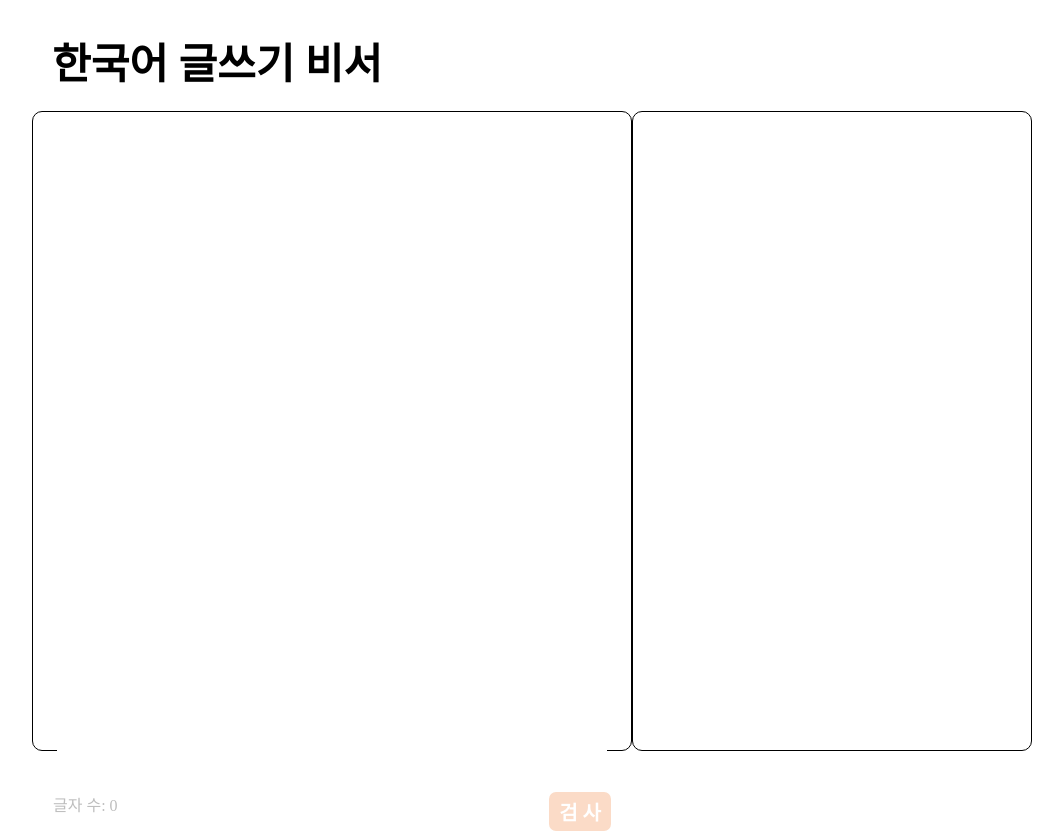
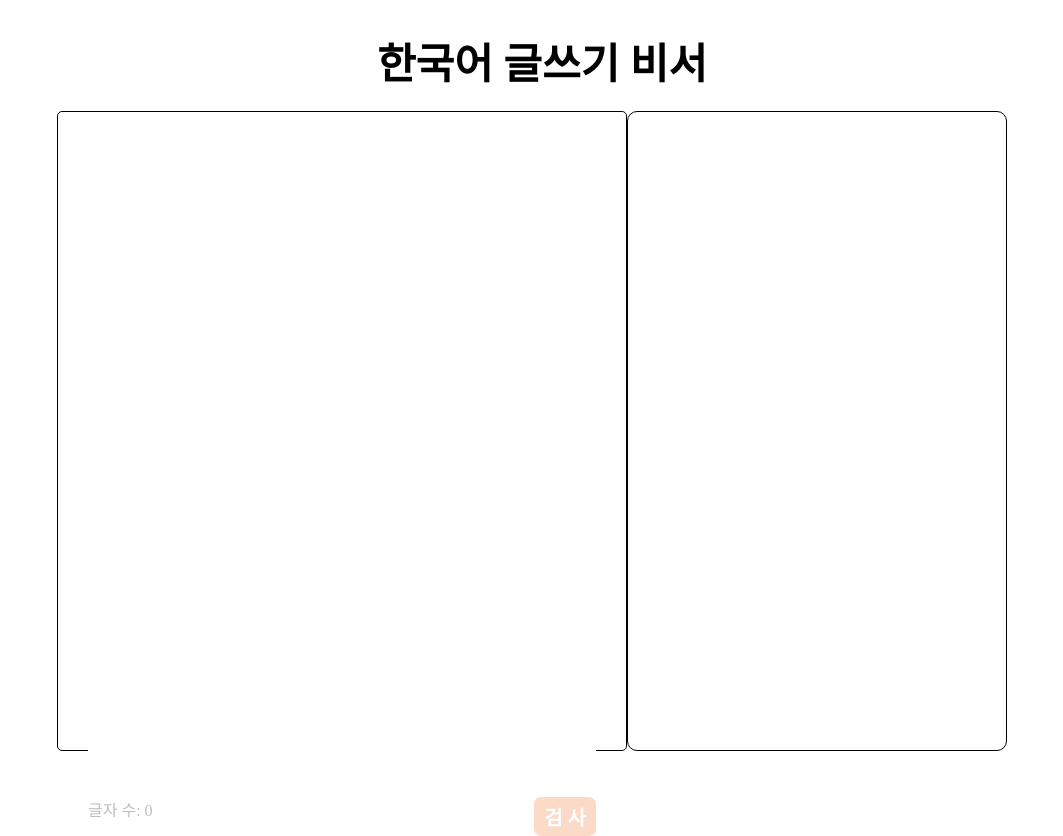
Before and after one commit to jhdgo1225/startup-project, a Django app: page / in a window 1280 px wide. Shown: the whole page, without its empty margins (108-1171 px from the left). Run offline with Django 4.2, Linux system fonts and the light colour scheme.

Commit message:
A part of css problem is complete

```diff
--- a/Startup_Project/settings.py
+++ b/Startup_Project/settings.py
@@ -120,10 +120,10 @@ USE_TZ = True
 STATIC_URL = '/static/'
 
 STATICFILES_DIRS = [
-    os.path.join("/Startup_Project/", 'lunchmate', 'static')
+    os.path.join(BASE_DIR, 'lunchmate', 'static')
 ]
 
-STATIC_ROOT = os.path.join("/Startup_Project/", 'static')
+STATIC_ROOT = os.path.join(BASE_DIR, 'static')
 
 # Default primary key field type
 # https://docs.djangoproject.com/en/4.2/ref/settings/#default-auto-field
--- /dev/null
+++ b/Startup_Project/static/startup-project/media/desktop.css
@@ -0,0 +1,60 @@
+header {
+  width: 1200px;
+}
+
+header h1 {
+  font-size: 42px;
+  margin-top: 30px;
+  margin-left: 20px;
+}
+
+main {
+  width: 1200px;
+  height: 80%;
+  margin: 20px 30px 30px 30px;
+}
+
+section {
+  display: flex;
+  width: 100%;
+  height: 100%;
+}
+
+article {
+  height: 100%;
+  border: 1px black solid;
+  border-radius: 10px;
+}
+
+#writing-contents {
+  display: flex;
+  flex-direction: column;
+  width: 60%;
+  padding: 20px 30px;
+}
+
+#reading-results {
+  width: 40%;
+}
+
+#real-writing-zone {
+  display: flex;
+  justify-content: center;
+  margin-top: 20px;
+}
+
+#real-writing-zone > textarea {
+  width: 680px;
+  height: 625px;
+  font-size: 18px;
+}
+
+#check-block {
+  display: flex;
+  justify-content: space-between;
+  margin-top: 20px;
+}
+
+#contents-check {
+  font-size: 20px;
+}
--- /dev/null
+++ b/Startup_Project/static/startup-project/media/mobile_horizontal_screen.css
@@ -0,0 +1,53 @@
+header {
+  width: 520px;
+}
+
+header h1 {
+  text-align: center;
+  font-size: 32px;
+  margin-top: 16px;
+}
+
+main {
+  width: 520px;
+  margin: 20px 30px 30px 30px;
+}
+
+#writing-contents {
+  border: 1px solid black;
+  border-radius: 5px;
+  padding: 20px 30px;
+}
+
+#real-writing-zone > textarea {
+  font-size: 18px;
+  width: 100%;
+  height: 520px;
+}
+
+#check-block {
+  display: flex;
+  justify-content: space-between;
+  margin-top: 20px;
+}
+
+#contents-check {
+  font-size: 20px;
+}
+
+#mato {
+  text-align: center;
+}
+
+.mobile-and-tablet-only {
+  background: none;
+  font-size: 20px;
+  border: 2px #8e0023 solid;
+  border-radius: 20px;
+  padding: 6px 15px;
+  margin-top: 30px;
+}
+
+.mobile-and-tablet-only:hover {
+  background: #f4f4f4;
+}
--- /dev/null
+++ b/Startup_Project/static/startup-project/media/mobile_vertical_screen.css
@@ -0,0 +1,53 @@
+header {
+  width: 100%;
+}
+
+header h1 {
+  text-align: center;
+  font-size: 32px;
+  margin-top: 16px;
+}
+
+main {
+  width: 400px;
+  margin: 20px 30px 30px 30px;
+}
+
+#writing-contents {
+  border: 1px solid black;
+  border-radius: 5px;
+  padding: 20px 30px;
+}
+
+#real-writing-zone > textarea {
+  font-size: 18px;
+  width: 100%;
+  height: 450px;
+}
+
+#check-block {
+  display: flex;
+  justify-content: space-between;
+  margin-top: 20px;
+}
+
+#contents-check {
+  font-size: 20px;
+}
+
+#mato {
+  text-align: center;
+}
+
+.mobile-and-tablet-only {
+  background: none;
+  font-size: 20px;
+  border: 2px #8e0023 solid;
+  border-radius: 20px;
+  padding: 6px 15px;
+  margin-top: 30px;
+}
+
+.mobile-and-tablet-only:hover {
+  background: #f4f4f4;
+}
--- /dev/null
+++ b/Startup_Project/static/startup-project/media/tablet_horizontal_screen.css
@@ -0,0 +1,60 @@
+header {
+  width: 950px;
+}
+
+header h1 {
+  font-size: 42px;
+  margin-top: 30px;
+  margin-left: 20px;
+}
+
+main {
+  width: 950px;
+  height: 80%;
+  margin: 20px 30px 30px 30px;
+}
+
+section {
+  display: flex;
+  width: 100%;
+  height: 100%;
+}
+
+article {
+  height: 100%;
+  border: 1px black solid;
+  border-radius: 10px;
+}
+
+#writing-contents {
+  display: flex;
+  flex-direction: column;
+  width: 60%;
+  padding: 20px 30px;
+}
+
+#reading-results {
+  width: 40%;
+}
+
+#real-writing-zone {
+  display: flex;
+  justify-content: center;
+  margin-top: 20px;
+}
+
+#real-writing-zone > textarea {
+  width: 550px;
+  height: 625px;
+  font-size: 18px;
+}
+
+#check-block {
+  display: flex;
+  justify-content: space-between;
+  margin-top: 20px;
+}
+
+#contents-check {
+  font-size: 20px;
+}
--- /dev/null
+++ b/Startup_Project/static/startup-project/media/tablet_vertical_screen.css
@@ -0,0 +1,54 @@
+header {
+  width: 680px;
+}
+
+header h1 {
+  text-align: center;
+  font-size: 36px;
+  margin-top: 20px;
+  margin-left: 20px;
+}
+
+main {
+  width: 680px;
+  margin: 20px 30px 30px 30px;
+}
+
+#writing-contents {
+  border: 1px solid black;
+  border-radius: 5px;
+  padding: 20px 30px;
+}
+
+#real-writing-zone > textarea {
+  font-size: 18px;
+  width: 100%;
+  height: 600px;
+}
+
+#check-block {
+  display: flex;
+  justify-content: space-between;
+  margin-top: 20px;
+}
+
+#contents-check {
+  font-size: 20px;
+}
+
+#mato {
+  text-align: center;
+}
+
+.mobile-and-tablet-only {
+  background: none;
+  font-size: 20px;
+  border: 2px #8e0023 solid;
+  border-radius: 20px;
+  padding: 6px 15px;
+  margin-top: 30px;
+}
+
+.mobile-and-tablet-only:hover {
+  background: #f4f4f4;
+}
--- a/Startup_Project/static/startup-project/style.css
+++ b/Startup_Project/static/startup-project/style.css
@@ -36,194 +36,3 @@ textarea:focus {
 #contents-check:hover {
   opacity: 80%;
 }
-
-#mobile-and-tablet-only {
-  display: none;
-}
-
-@media screen and (max-width: 767px) {
-  body {
-    display: none;
-  }
-}
-
-@media screen and (max-width: 1024px) {
-  header {
-    width: 680px;
-  }
-
-  header h1 {
-    text-align: center;
-    font-size: 36px;
-    margin-top: 20px;
-    margin-left: 20px;
-  }
-
-  main {
-    width: 680px;
-    margin: 20px 30px 30px 30px;
-  }
-
-  #writing-contents {
-    border: 1px solid black;
-    border-radius: 5px;
-    padding: 20px 30px;
-  }
-
-  #real-writing-zone > textarea {
-    font-size: 18px;
-    width: 100%;
-    height: 600px;
-  }
-
-  #check-block {
-    display: flex;
-    justify-content: space-between;
-    margin-top: 20px;
-  }
-
-  #contents-check {
-    font-size: 20px;
-  }
-
-  #mato {
-    text-align: center;
-  }
-
-  #mobile-and-tablet-only {
-    background: none;
-    font-size: 20px;
-    border: 2px #8e0023 solid;
-    border-radius: 20px;
-    padding: 6px 15px;
-    margin-top: 30px;
-  }
-
-  #mobile-and-tablet-only:hover {
-    background: #f4f4f4;
-  }
-}
-
-@media screen and (min-width: 1025px) {
-  header {
-    width: 1000px;
-  }
-
-  header h1 {
-    font-size: 42px;
-    margin-top: 30px;
-    margin-left: 20px;
-  }
-
-  main {
-    width: 1000px;
-    height: 80%;
-    margin: 20px 30px 30px 30px;
-  }
-
-  section {
-    display: flex;
-    width: 100%;
-    height: 100%;
-  }
-
-  article {
-    height: 100%;
-    border: 1px black solid;
-    border-radius: 10px;
-  }
-
-  #writing-contents {
-    display: flex;
-    flex-direction: column;
-    width: 60%;
-  }
-
-  #reading-results {
-    width: 40%;
-  }
-
-  #real-writing-zone {
-    display: flex;
-    justify-content: center;
-    margin-top: 20px;
-  }
-
-  #real-writing-zone > textarea {
-    width: 550px;
-    height: 640px;
-    font-size: 18px;
-  }
-
-  #check-block {
-    display: flex;
-    justify-content: space-between;
-    margin: 20px;
-  }
-
-  #contents-check {
-    font-size: 20px;
-  }
-}
-
-@media screen and (min-width: 1300px) {
-  header {
-    width: 1200px;
-  }
-
-  header h1 {
-    font-size: 42px;
-    margin-top: 30px;
-    margin-left: 20px;
-  }
-
-  main {
-    width: 1200px;
-    height: 80%;
-    margin: 20px 30px 30px 30px;
-  }
-
-  section {
-    display: flex;
-    width: 100%;
-    height: 100%;
-  }
-
-  article {
-    height: 100%;
-    border: 1px black solid;
-    border-radius: 10px;
-  }
-
-  #writing-contents {
-    display: flex;
-    flex-direction: column;
-    width: 60%;
-  }
-
-  #reading-results {
-    width: 40%;
-  }
-
-  #real-writing-zone {
-    display: flex;
-    justify-content: center;
-    margin-top: 20px;
-  }
-
-  #real-writing-zone > textarea {
-    width: 680px;
-    height: 640px;
-    font-size: 18px;
-  }
-
-  #check-block {
-    display: flex;
-    justify-content: space-between;
-    margin: 20px;
-  }
-
-  #contents-check {
-    font-size: 20px;
-  }
-}
--- a/Startup_Project/templates/startup-project/main.html
+++ b/Startup_Project/templates/startup-project/main.html
@@ -1,7 +1,29 @@
 {% load static %}
 <html>
   <head>
-    <link rel="stylesheet" href="{% static 'startup-project/style.css' %}" />
+    <link
+      rel="stylesheet"
+      href="{% static 'startup-project/style.css' %}?ver=1" />
+    <link
+      rel="stylesheet"
+      media="(max-width: 600px)"
+      href="{% static 'startup-project/media/mobile_vertical_screen.css' %}" />
+    <link
+      rel="stylesheet"
+      media="(min-width: 601px)"
+      href="{% static 'startup-project/media/mobile_horizontal_screen.css' %}" />
+    <link
+      rel="stylesheet"
+      media="(min-width: 768px)"
+      href="{% static 'startup-project/media/tablet_vertical_screen.css' %}" />
+    <link
+      rel="stylesheet"
+      media="(min-width: 1025px)"
+      href="{% static 'startup-project/media/tablet_horizontal_screen.css' %}" />
+    <link
+      rel="stylesheet"
+      media="(min-width: 1300px)"
+      href="{% static 'startup-project/media/desktop.css' %}" />
     <link rel="preconnect" href="https://fonts.googleapis.com" />
     <link rel="preconnect" href="https://fonts.gstatic.com" crossorigin />
     <link
@@ -27,14 +49,12 @@
             <button id="contents-check">검 사</button>
           </div>
         </article>
-        <div id="mato">
-          <button id="mobile-and-tablet-only">결과 확인 ⬆︎</button>
-        </div>
+        <div id="mato"></div>
         <article id="reading-results"></article>
       </section>
     </main>
     <script
-      src="{% static 'startup-project/app.js' %}?ver=1"
+      src="{% static 'startup-project/app.js' %}"
       type="text/javascript"></script>
   </body>
 </html>
```
Also changed, not shown: Startup_Project/static/startup-project/app.js (+34 -6 lines).
